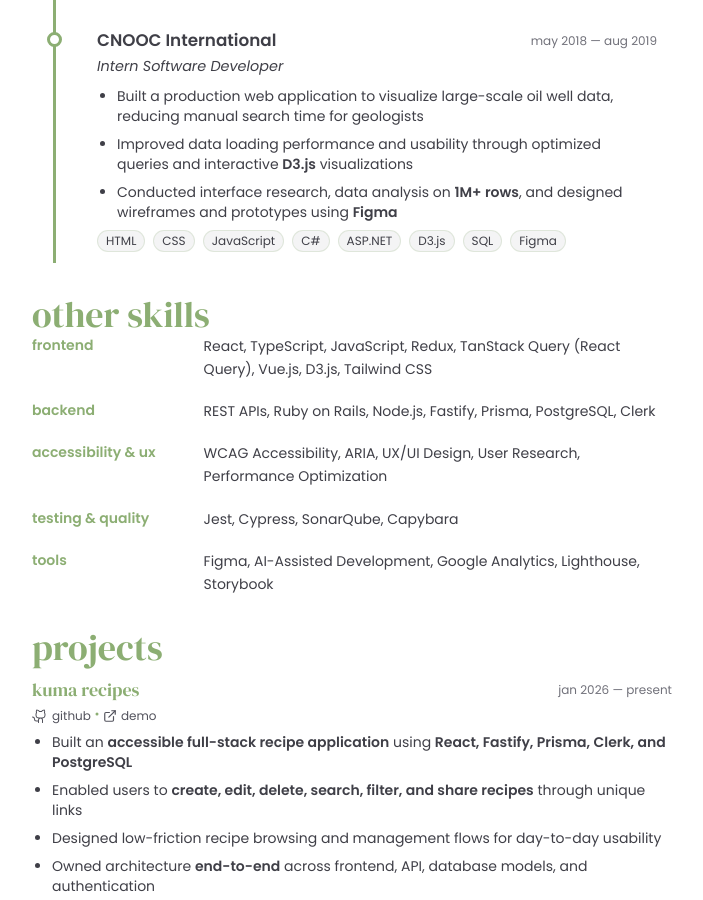
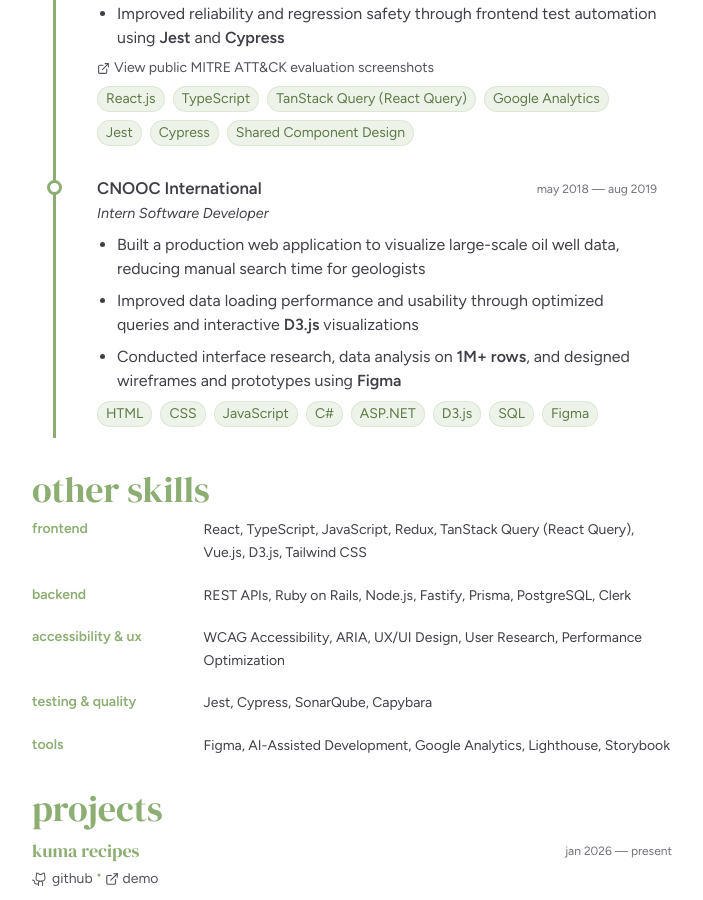
Before and after one commit to Jennykuma/portfolio-site-v2, a React (Vite) app: page / in a window 1280 px wide. Shown: the part 1780-2680 px from the top of the page, without its empty margins (288-991 px from the left). Built offline with nearby package versions, Linux system fonts and the light colour scheme.

Commit message:
Change font and colours

```diff
--- a/index.html
+++ b/index.html
@@ -20,13 +20,13 @@
 		<link
 			rel="preload"
 			as="style"
-			href="https://fonts.googleapis.com/css2?family=DM+Serif+Display:wght@400&family=Poppins:ital,wght@0,400;0,500;0,600;0,700;1,400&display=swap"
+			href="https://fonts.googleapis.com/css2?family=DM+Serif+Display:wght@400&family=Figtree:ital,wght@0,400;0,500;0,600;0,700;1,400&display=swap"
 			onload="this.onload=null;this.rel='stylesheet'"
 		/>
 		<noscript>
 			<link
 				rel="stylesheet"
-				href="https://fonts.googleapis.com/css2?family=DM+Serif+Display:wght@400&family=Poppins:ital,wght@0,400;0,500;0,600;0,700;1,400&display=swap"
+				href="https://fonts.googleapis.com/css2?family=DM+Serif+Display:wght@400&family=Figtree:ital,wght@0,400;0,500;0,600;0,700;1,400&display=swap"
 			/>
 		</noscript>
 		<link
--- a/src/App.tsx
+++ b/src/App.tsx
@@ -6,7 +6,7 @@
 
 const App = () => {
 	return (
-		<div className='font-poppins max-w-2xl mx-auto px-4'>
+		<div className='font-body max-w-2xl mx-auto px-4'>
 			<span id='top'></span>
 			<Nav />
 			<main>
--- a/src/components/About.tsx
+++ b/src/components/About.tsx
@@ -7,7 +7,7 @@
 			<h2 className='font-serif-display text-4xl text-sage' id='about-me-heading'>
 				about
 			</h2>
-			<div className='flex flex-wrap items-center gap-1 mt-1 mb-1 text-xs'>
+			<div className='flex flex-wrap items-center gap-1 mt-1 mb-1 text-sm'>
 				<a
 					href='https://drive.google.com/file/d/1A9jnbaA5AJE4xMw5Lxz4T54Zc9A1hyCx/view?usp=sharing'
 					target='_blank'
--- a/src/components/Experience/Experience.tsx
+++ b/src/components/Experience/Experience.tsx
@@ -24,7 +24,7 @@
 								{job.description.map((item, i) => (
 									<li
 										key={i}
-										className='mt-2 text-sm text-zinc-700 dark:text-gray-300'
+										className='mt-2 text-base text-zinc-700 dark:text-gray-300'
 									>
 										{renderDescriptionWithBold(item)}
 									</li>
@@ -36,7 +36,7 @@
 									target='_blank'
 									rel='noopener noreferrer'
 									className='
-									flex items-center gap-1 text-xs mt-2
+									flex items-center gap-1 text-sm mt-2
 									text-zinc-600 hover:text-sage hover:underline
 									dark:text-gray-300 dark:hover:text-sage
 									underline-offset-2 transition-colors duration-200'
@@ -50,11 +50,9 @@
 									<span
 										key={i}
 										className='
-											px-2 py-0.5 text-xs
-											rounded-full bg-zinc-100
-											text-zinc-700 dark:bg-zinc-700
-											dark:text-gray-200
-											border border-sage/20
+											px-2 py-0.5 text-sm
+											rounded-full text-sage-dark bg-sage/15 dark:bg-sage/15
+										  dark:text-sage border border-sage/20
 										'
 									>
 										{skill}
@@ -67,7 +65,7 @@
 			</div>
 			<div className='other-skills'>
 				<h2 className='font-serif-display text-4xl text-sage'>other skills</h2>
-				<div className='other-skills-grid'>
+				<div className='other-skills-grid mt-2'>
 					{otherSkills.map((group) => (
 						<div key={group.category} className='other-skills-row'>
 							<span className='label'>{group.category}</span>
--- a/src/components/Projects.tsx
+++ b/src/components/Projects.tsx
@@ -39,7 +39,7 @@
 							</h3>
 							<span className='date'>{project.period}</span>
 						</div>
-						<div className='flex gap-xs mt-1 text-xs'>
+						<div className='flex gap-xs mt-1 text-sm'>
 							<a
 								aria-label={`${project.title} GitHub repository`}
 								href={project.github}
@@ -81,7 +81,7 @@
 								</>
 							)}
 						</div>
-						<ul className='mt-2 pl-5 list-disc text-sm text-zinc-700 dark:text-gray-300'>
+						<ul className='mt-2 pl-5 list-disc text-base text-zinc-700 dark:text-gray-300'>
 							{project.description.map((point: string, i: number) => (
 								<li key={i} className='mt-2'>
 									{renderDescriptionWithBold(point)}
@@ -93,12 +93,9 @@
 								<span
 									key={i}
 									className='
-										px-2 py-0.5 text-xs
-										rounded-full bg-zinc-100
-										text-zinc-700 dark:bg-zinc-700
-										dark:text-gray-200
-										border border-sage/20
-									'
+										px-2 py-0.5 text-sm
+										rounded-full text-sage-dark bg-sage/15 dark:bg-sage/15
+										dark:text-sage border border-sage/20'
 								>
 									{skill}
 								</span>
@@ -118,7 +115,7 @@
 										<img
 											src={image.thumbSrc ?? image.src}
 											alt={image.alt}
-											className='h-20 w-full rounded border border-gray-200 cursor-pointer object-cover'
+											className='h-20 w-full rounded border border-gray-200 dark:border-zinc-600 cursor-pointer object-cover'
 										/>
 									</button>
 								))}
--- a/src/styles/main.scss
+++ b/src/styles/main.scss
@@ -10,7 +10,7 @@
 }
 
 p {
-	font-size: 14px;
+	font-size: 16px;
 	line-height: 1.58;
 }
 
@@ -87,7 +87,7 @@
 	.description {
 		margin-top: 0.25rem;
 		line-height: 1.5;
-		font-size: 0.88rem;
+		font-size: 1rem;
 		max-width: 60ch;
 	}
 }
--- a/src/styles/tailwind.css
+++ b/src/styles/tailwind.css
@@ -2,8 +2,9 @@
 
 @theme {
 	--color-sage: #8cae73;
+	--color-sage-dark: #5c7a45;
 
-	--font-poppins: 'Poppins', 'sans-serif';
+	--font-body: 'Figtree', 'sans-serif';
 	--font-serif-display: 'DM Serif Display', 'sans-serif';
 }
 
```
